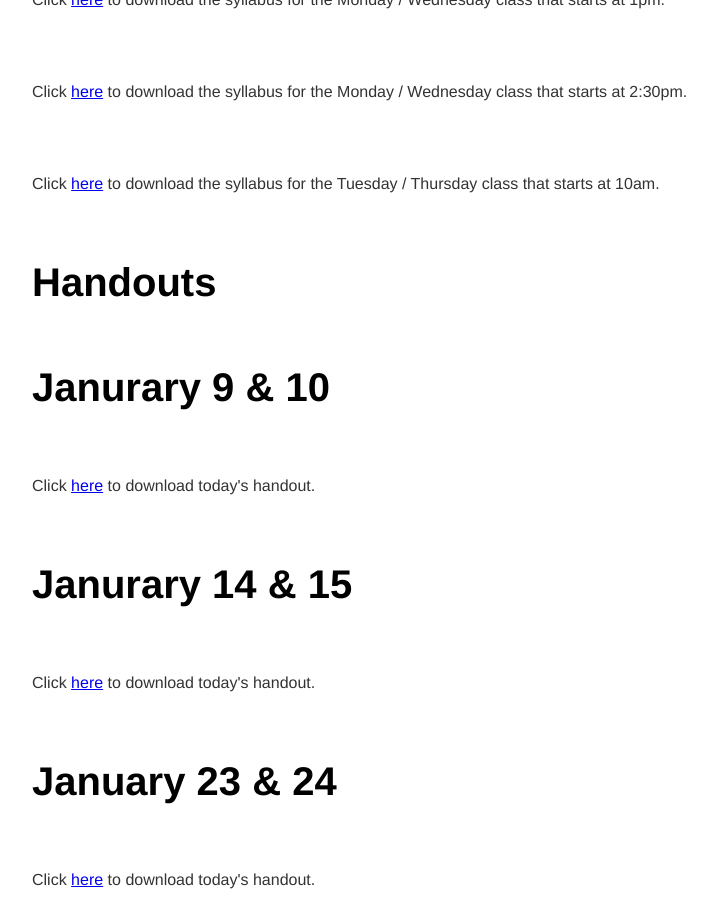
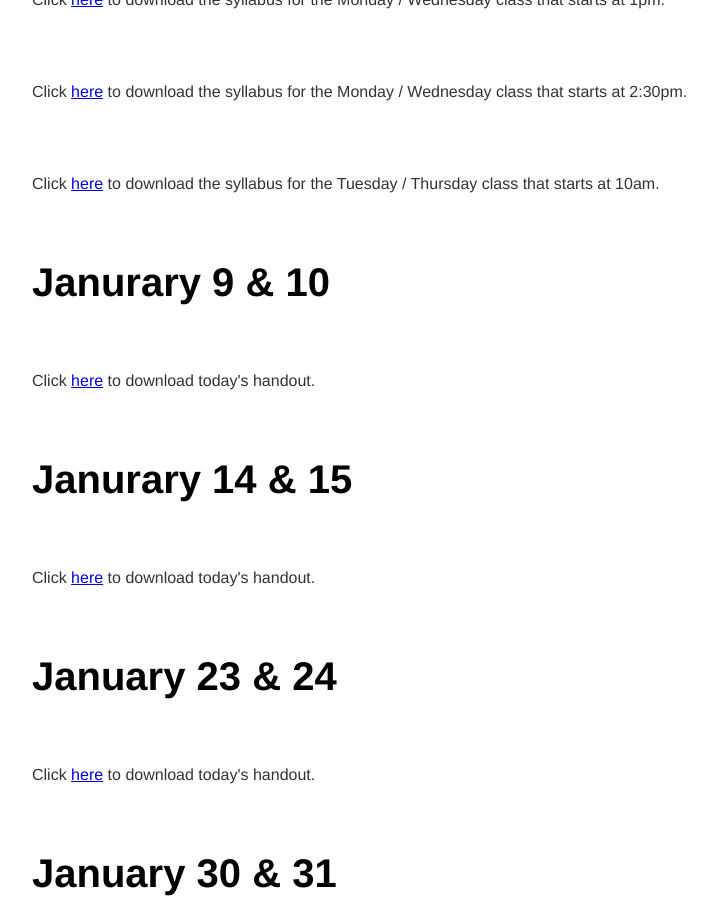
Before and after one commit to kevinjpatton/kevinjpatton.github.io, a Jekyll site: the page built from teaching/phil_2030/index.html, in a window 1280 px wide and 900 px high, scrolled down 424 px. Shown: the whole window, without its empty margins (160-877 px from the left). Built offline with Jekyll 4.4.1, drawn with Linux system fonts in a browser that asks for light colours; Markdown is read by kramdown in place of the engine named in the settings.

Commit message:
Update index.html

```diff
--- a/teaching/phil_2030/index.html
+++ b/teaching/phil_2030/index.html
@@ -8,7 +8,6 @@ title: Teaching - 2030
 <p>Click <a href="/teaching/phil_2030/Phil2030_Syllabus_MW100.pdf" target="_blank">here</a> to download the syllabus for the Monday / Wednesday class that starts at 1pm.</p>
 <p>Click <a href="/teaching/phil_2030/Phil2030_Syllabus_MW230.pdf" target="_blank">here</a> to download the syllabus for the Monday / Wednesday class that starts at 2:30pm.</p>
 <p>Click <a href="/teaching/phil_2030/Phil2030_Syllabus_TR1000.pdf" target="_blank">here</a> to download the syllabus for the Tuesday / Thursday class that starts at 10am.</p>
-<h1>Handouts</h1>
 <h1>Janurary 9 & 10</h1>
 <p>Click <a href="/teaching/phil_2030/KeyTerms.pdf" target="_blank">here</a> to download today's handout.</p>
 <h1>Janurary 14 & 15</h1>
```
